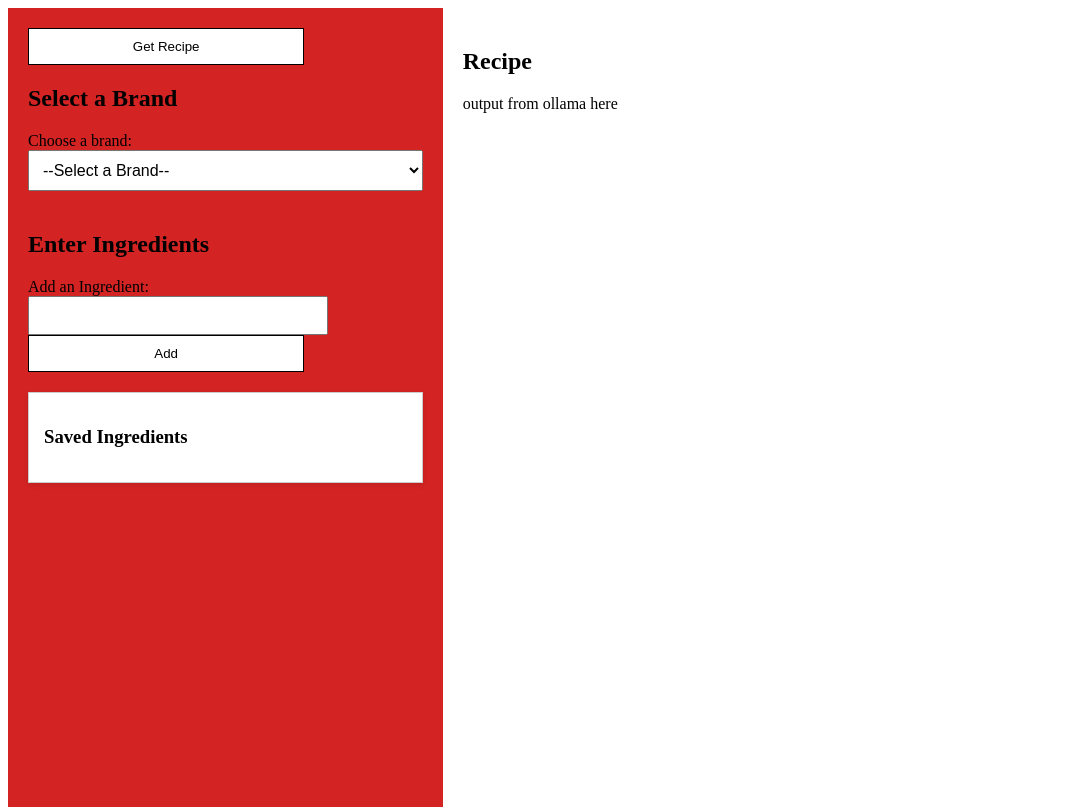
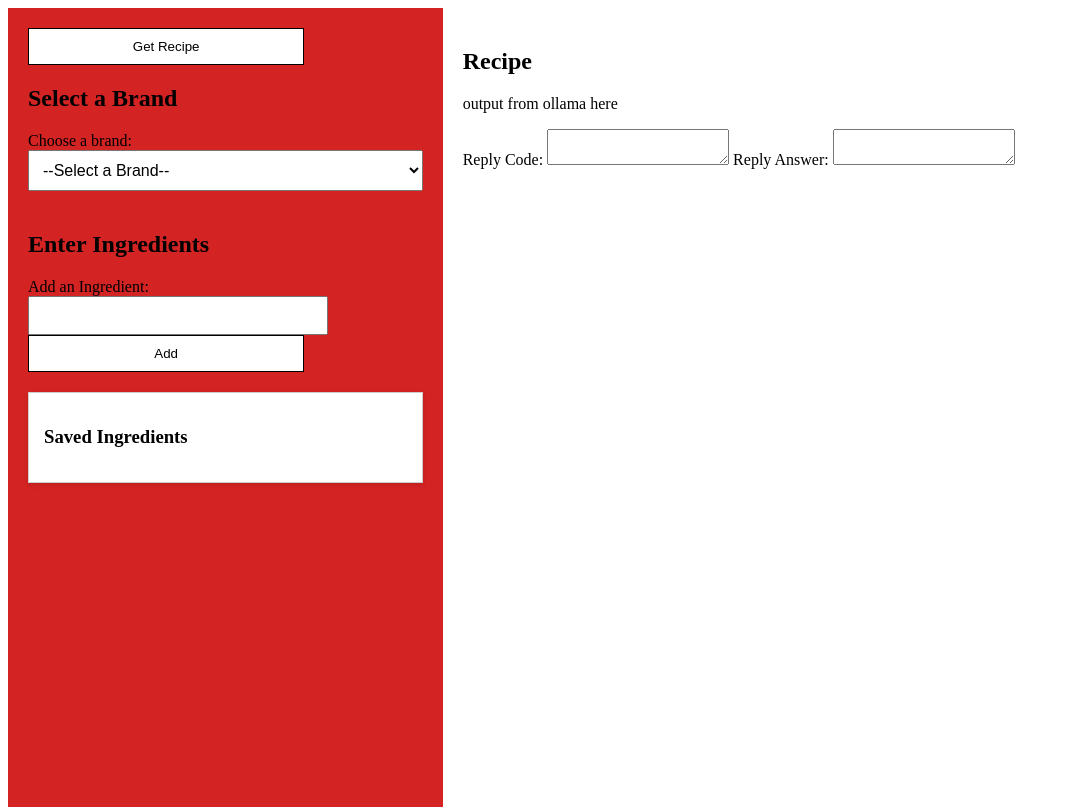
Before and after one commit to JoePugs/CSC395_Team3, a Flask app: page / in a window 1280 px wide. Shown: the top 807 px of the page, without its empty margins (0-1070 px from the left). Run offline with Flask 2, Linux system fonts and the light colour scheme.

Commit message:
Update index.html

```diff
--- a/templates/index.html
+++ b/templates/index.html
@@ -12,7 +12,7 @@
         <section class="input-section">
 
             <!-- send json to flask server. no function yet. borrowing css from ingredient button -->
-            <button type="button" id="send-json">Get Recipe</button>
+            <button type="button" onclick="sendPrompt()" id="send-json">Get Recipe</button>
 
             <h2>Select a Brand</h2>
             <form id="brand-form">
@@ -53,6 +53,13 @@
         <section class="output-section">
             <h2>Recipe</h2>
             <p>output from ollama here</p>
+            <div class="reply-section">
+                <label for="reply_code">Reply Code:</label>
+                <textarea id="reply_code" readonly></textarea> <!-- For ollama_reply -->
+
+                <label for="reply_answer">Reply Answer:</label>
+                <textarea id="reply_answer" readonly></textarea> <!-- For the final reply -->
+            </div>
         </section>
     </div>
 
```
